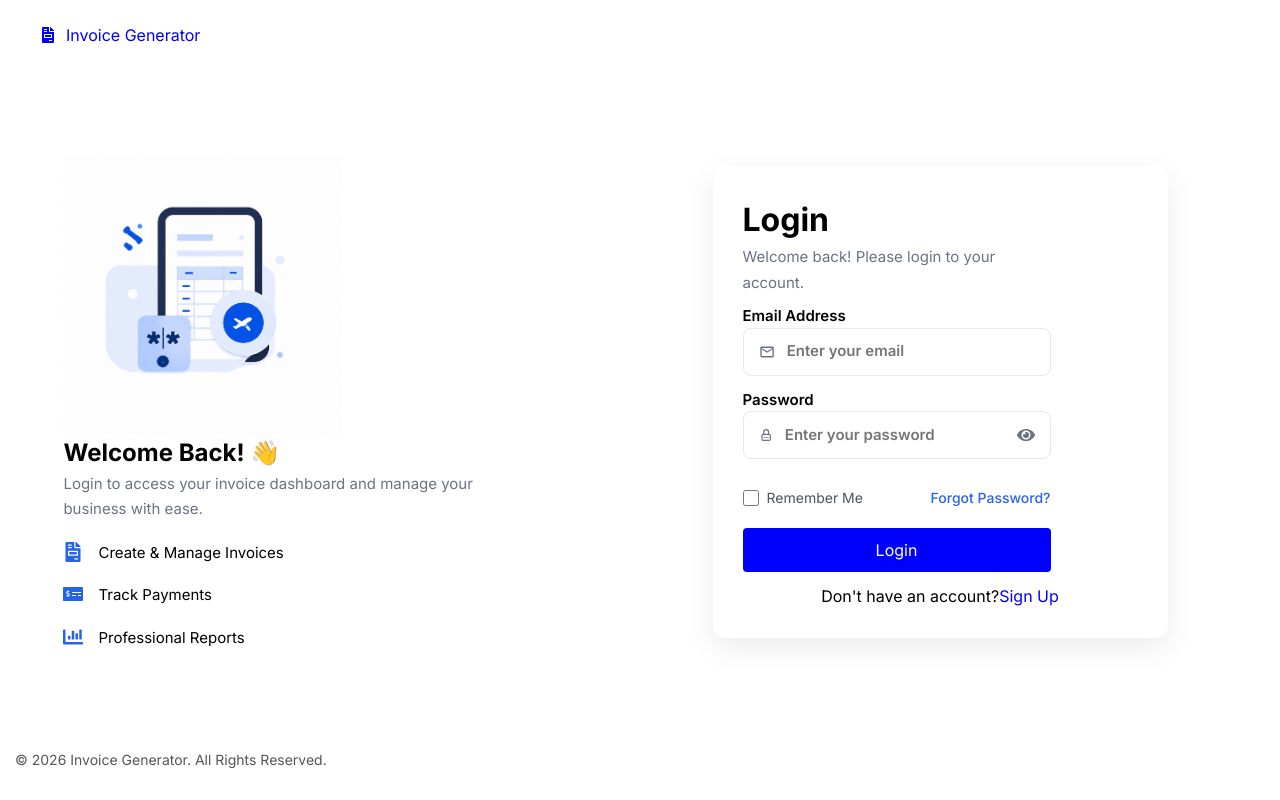
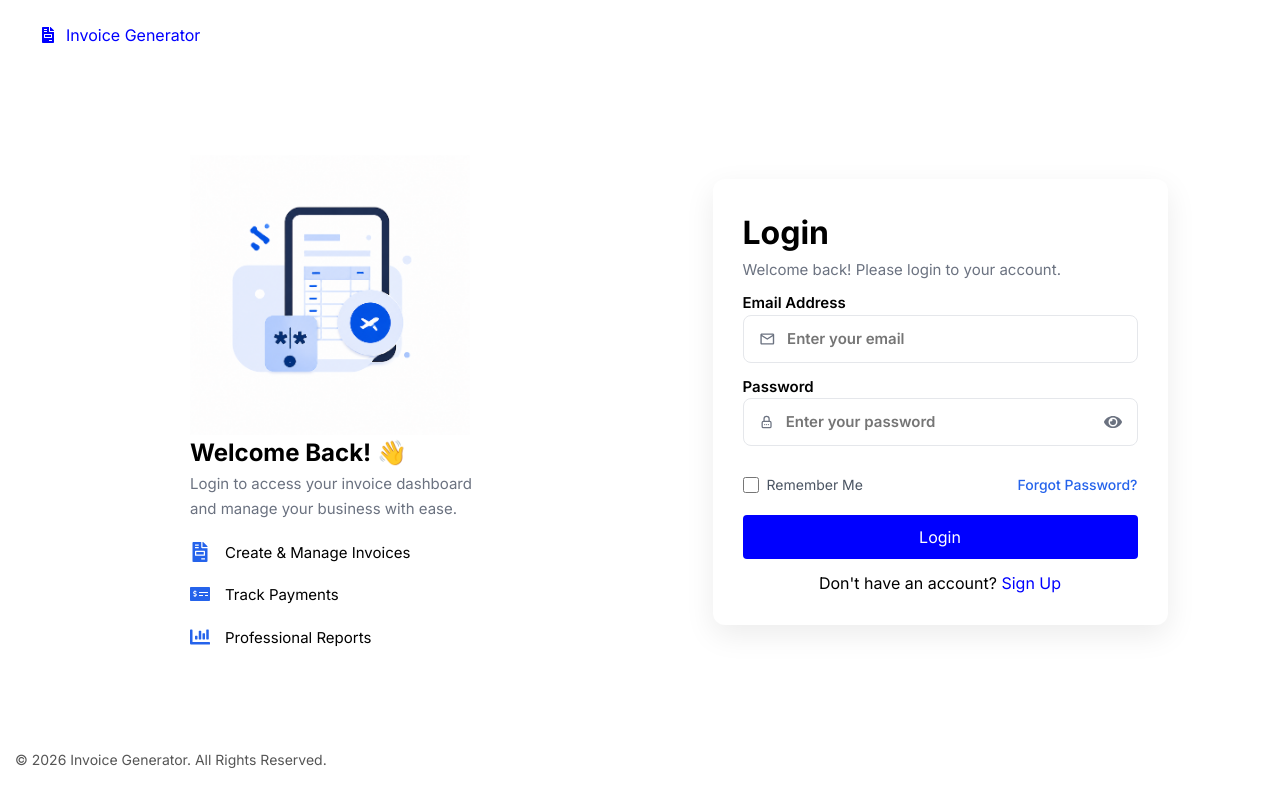
Before and after one commit to Cheffishg3094/Invoice-Generator, a React (Create React App) app: page /login in a window 1280 px wide. Built offline with nearby package versions, Linux system fonts and the light colour scheme.

Commit message:
initial commit

```diff
--- a/src/pages/Signup/Signup.css
+++ b/src/pages/Signup/Signup.css
@@ -37,14 +37,10 @@
 
 .checkbox-container {
     width: 100%;
-
     display: flex;
     justify-content: space-between;
     align-items: center;
     margin: 15px 0;
-}
-
-.checkbox-container {
     display: flex;
     align-items: center;
     gap: 8px;
@@ -64,6 +60,5 @@
 .login-link {
     margin-top: 12px;
     text-align: center;
-    gap: 10px;
     width: 100%;
 }
--- a/src/pages/Signup/Signup.jsx
+++ b/src/pages/Signup/Signup.jsx
@@ -62,12 +62,10 @@ export default function Signup() {
 
       <main className="page-container">
         <div className="auth-container">
-
           {/* Left Section */}
 
           <div className="left-section">
             <div className="intro-container">
-
               <img
                 src="/Assets/Signup-Illustration.png"
                 alt="Signup Illustration"
@@ -81,7 +79,6 @@ export default function Signup() {
               </p>
 
               <div className="feature-list">
-
                 <div className="feature-item">
                   <FaFileInvoice className="feature-icon" />
                   <span>Create & Manage Invoices</span>
@@ -96,9 +93,7 @@ export default function Signup() {
                   <FaChartBar className="feature-icon" />
                   <span>Professional Reports</span>
                 </div>
-
               </div>
-
             </div>
           </div>
 
@@ -106,20 +101,21 @@ export default function Signup() {
 
           <div className="right-section">
             <div className="header-container">
-
               <h2>Sign Up</h2>
 
-              <p className="description">
+              <p className="form-description">
                 Create your account to get started.
               </p>
 
-              <form onSubmit={handleSubmit} autoComplete="off" className="signup-form">
-
+              <form
+                onSubmit={handleSubmit}
+                autoComplete="off"
+                className="signup-form"
+              >
                 {/* Full Name */}
 
                 <label className="input-heading">
                   Full Name
-
                   <div className="input-container">
                     <CiUser className="input-icon" />
 
@@ -139,7 +135,6 @@ export default function Signup() {
 
                 <label className="input-heading">
                   Email Address
-
                   <div className="input-container">
                     <MdOutlineEmail className="input-icon" />
 
@@ -159,7 +154,6 @@ export default function Signup() {
 
                 <label className="input-heading">
                   Password
-
                   <div className="input-container">
                     <TbLockPassword className="input-icon" />
 
@@ -180,7 +174,6 @@ export default function Signup() {
                     >
                       {showPassword ? <FaEyeSlash /> : <FaEye />}
                     </button>
-
                   </div>
                 </label>
 
@@ -188,7 +181,6 @@ export default function Signup() {
 
                 <label className="input-heading">
                   Confirm Password
-
                   <div className="input-container">
                     <TbLockPassword className="input-icon" />
 
@@ -209,20 +201,14 @@ export default function Signup() {
                         setShowConfirmPassword(!showConfirmPassword)
                       }
                     >
-                      {showConfirmPassword ? (
-                        <FaEyeSlash />
-                      ) : (
-                        <FaEye />
-                      )}
+                      {showConfirmPassword ? <FaEyeSlash /> : <FaEye />}
                     </button>
-
                   </div>
                 </label>
 
                 {/* Terms */}
 
                 <label className="checkbox-container">
-
                   <input
                     type="checkbox"
                     name="terms"
@@ -231,33 +217,24 @@ export default function Signup() {
                   />
 
                   <span>
-                    I agree to the{" "}
-                    <Link to="#">Terms of Service</Link>{" "}
-                    and{" "}
+                    I agree to the <Link to="#">Terms of Service</Link> and{" "}
                     <Link to="#">Privacy Policy</Link>
                   </span>
-
                 </label>
 
                 {/* Submit */}
 
-                <button
-                  type="submit"
-                  className="signup-button"
-                >
+                <button type="submit" className="signup-button">
                   Sign Up
                 </button>
-
               </form>
 
               <p className="login-link">
-                Already have an account?
+                <span>Already have an account? </span>
                 <Link to="/login"> Login</Link>
               </p>
-
             </div>
           </div>
-
         </div>
       </main>
 
--- a/src/pages/login/Login.css
+++ b/src/pages/login/Login.css
@@ -58,8 +58,7 @@
 }
 
 .login-link {
-    margin-top: 10px;
+    margin-top: 12px;
     text-align: center;
-    gap: 50px;
     width: 100%;
 }
--- a/src/pages/login/Login.jsx
+++ b/src/pages/login/Login.jsx
@@ -82,7 +82,7 @@ export default function Login() {
             <div className="header-container">
               <h2>Login</h2>
 
-              <p className="description">
+              <p className="form-description">
                 Welcome back! Please login to your account.
               </p>
 
@@ -145,7 +145,7 @@ export default function Login() {
               </form>
 
               <div className="login-link">
-                <span>Don't have an account?</span>
+                <span>Don't have an account? </span>
                 <Link to="/signup">Sign Up</Link>
               </div>
             </div>
--- a/src/styles/Auth.css
+++ b/src/styles/Auth.css
@@ -21,27 +21,32 @@
     display: flex;
     flex-direction: column;
     align-items: center;
-    flex: 1;
 }
 
 .right-section {
     display: flex;
     justify-content: center;
     align-items: center;
-    flex: 1;
 }
-
+.left-section,
+.right-section{
+    flex: 1 1 0;
+}
 .header-container {
     display: flex;
     flex-direction: column;
-    align-items: flex-start;
+    align-items: center;
     width: 455px;
     background-color: #fff;
     border-radius: 12px;
     padding: 30px;
     box-shadow: 0 10px 30px rgba(0, 0, 0, 0.08);
 }
-
+.header-container h2,
+.header-container .description,
+.login-form{
+    width:100%;
+}
 .header-container h2 {
     font-size: 32px;
     font-weight: 700;
@@ -73,13 +78,23 @@
 }
 
 .description {
-    width: 80%;
+    /* width: 80%; */
+    max-width: 300px;
     line-height: 1.7;
     color: #6B7280;
     font-size: 15px;
     margin-bottom: 10px;
 }
 
+.form-description {
+    /* width: 80%; */
+    /* max-width: 300px; */
+    line-height: 1.7;
+    color: #6B7280;
+    font-size: 15px;
+    margin-bottom: 10px;
+    align-self: flex-start;
+}
 
 .input-icon {
     color: #6B7280;
@@ -92,7 +107,6 @@
 .login-link {
     margin-top: 12px;
     text-align: center;
-    gap: 5px;
     width: 100%;
 }
 
```
